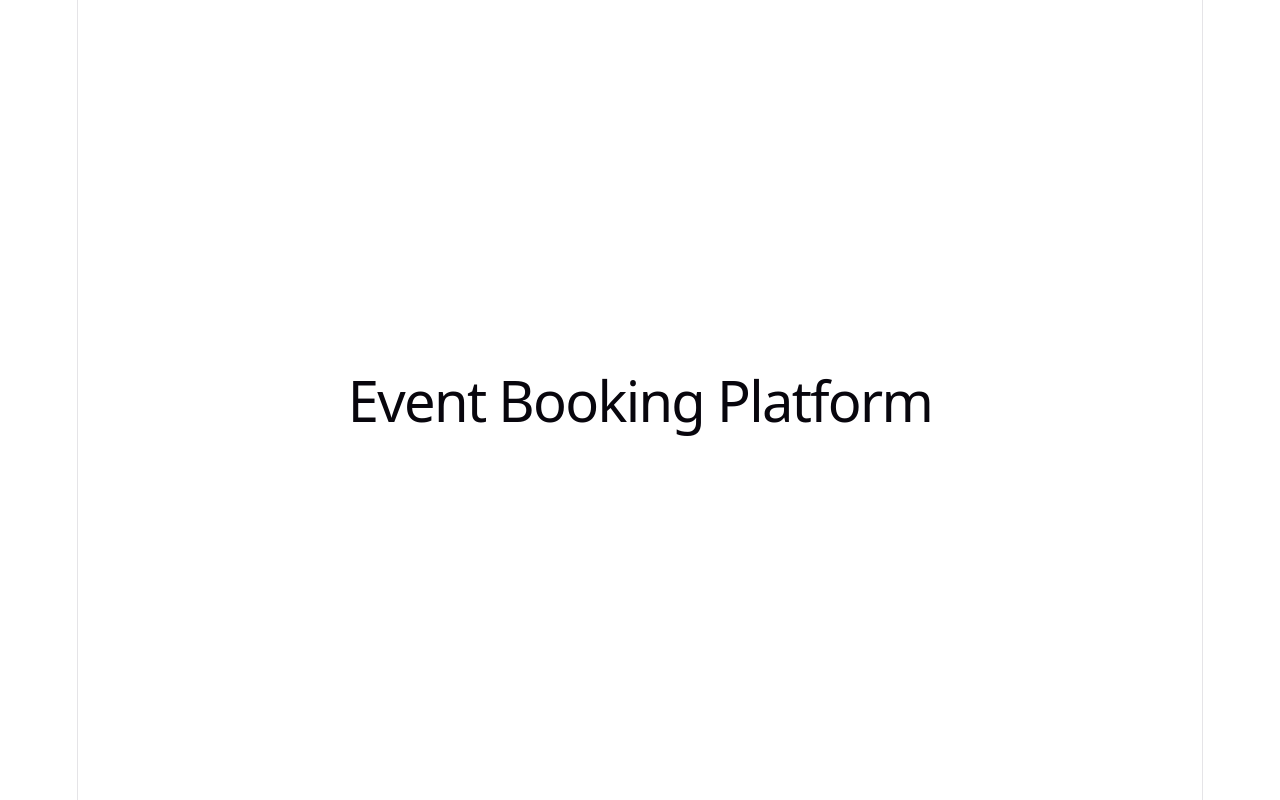
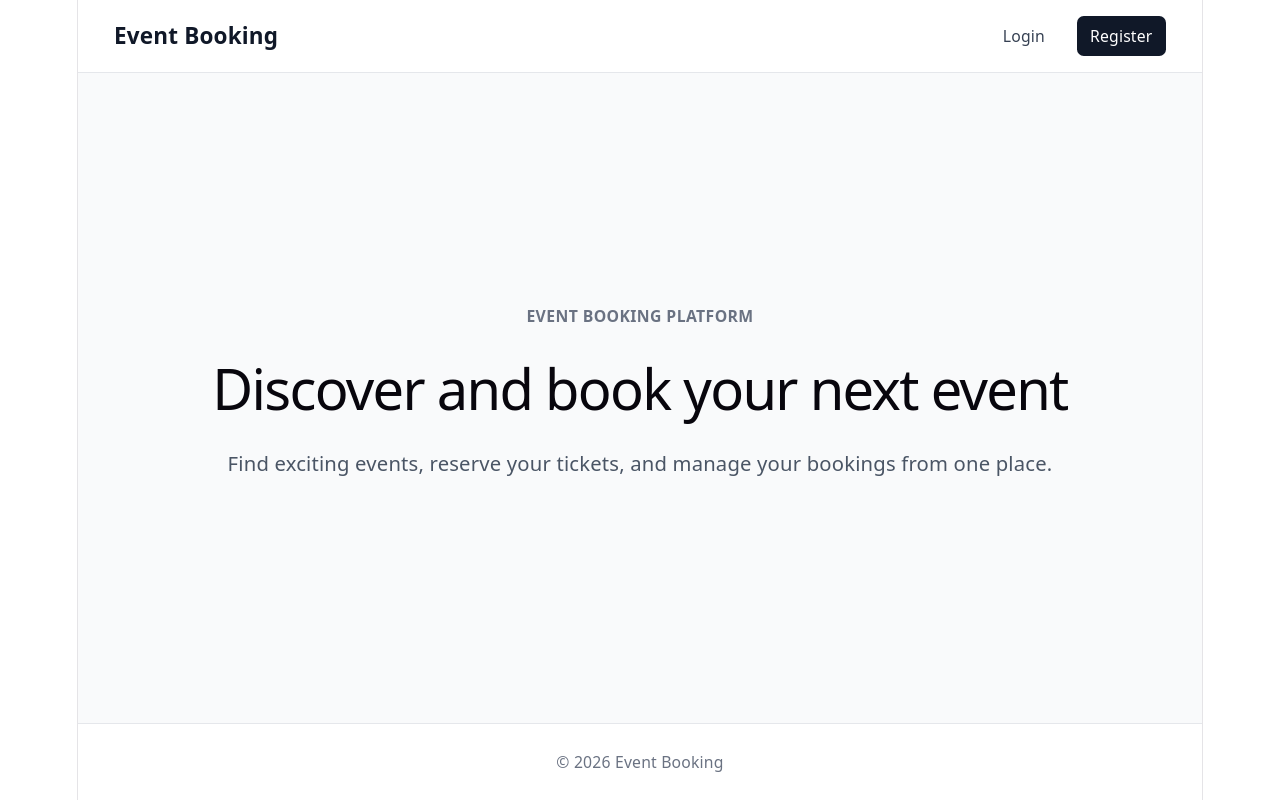
Before and after one commit to pradeep1928/event-booking-platform, a React (Vite) app in the folder frontend/: page / in a window 1280 px wide. Built offline with nearby package versions, Linux system fonts and the light colour scheme; no server answers; the HTML template or start-up script is replaced by a standard one.

Commit message:
home-page, not-found-page, applayout, paublic layout components created

```diff
--- a/frontend/src/App.tsx
+++ b/frontend/src/App.tsx
@@ -1,13 +1,14 @@
 
 import './App.css'
+import { BrowserRouter } from "react-router-dom";
+import AppRouter from "./routes/AppRouter";
+
 
 function App() {
   return (
-    <div className="flex min-h-screen items-center justify-center">
-      <h1 className="text-4xl font-bold">
-        Event Booking Platform
-      </h1>
-    </div>
+     <BrowserRouter>
+      <AppRouter />
+    </BrowserRouter>
   );
 }
 
--- /dev/null
+++ b/frontend/src/components/ui/PageLoader.tsx
@@ -0,0 +1,16 @@
+const PageLoader = () => {
+  return (
+    <div
+      className="flex min-h-[50vh] items-center justify-center"
+      role="status"
+      aria-label="Loading page"
+    >
+      <div
+        className="h-8 w-8 animate-spin rounded-full border-4 border-gray-300 border-t-gray-900"
+        aria-hidden="true"
+      />
+    </div>
+  );
+};
+
+export default PageLoader;
--- /dev/null
+++ b/frontend/src/layouts/AppLayout.tsx
@@ -0,0 +1,43 @@
+import { Link, Outlet } from "react-router-dom";
+
+const AppLayout = () => {
+  return (
+    <div className="flex min-h-screen flex-col bg-gray-50">
+      <header className="border-b border-gray-200 bg-white">
+        <nav
+          aria-label="Application navigation"
+          className="mx-auto flex h-16 w-full max-w-7xl items-center justify-between px-4 sm:px-6 lg:px-8"
+        >
+          <Link
+            to="/"
+            className="text-lg font-bold text-gray-900 focus:outline-none focus:ring-2 focus:ring-gray-900 focus:ring-offset-2 sm:text-xl"
+          >
+            Event Booking
+          </Link>
+
+          <div className="flex items-center gap-2 sm:gap-4">
+            <Link
+              to="/events"
+              className="rounded-md px-3 py-2 text-sm font-medium text-gray-700 hover:bg-gray-100 focus:outline-none focus:ring-2 focus:ring-gray-900 focus:ring-offset-2"
+            >
+              Events
+            </Link>
+
+            <Link
+              to="/bookings"
+              className="rounded-md px-3 py-2 text-sm font-medium text-gray-700 hover:bg-gray-100 focus:outline-none focus:ring-2 focus:ring-gray-900 focus:ring-offset-2"
+            >
+              My Bookings
+            </Link>
+          </div>
+        </nav>
+      </header>
+
+      <main className="mx-auto w-full max-w-7xl flex-1 px-4 py-6 sm:px-6 sm:py-8 lg:px-8 lg:py-10">
+        <Outlet />
+      </main>
+    </div>
+  );
+};
+
+export default AppLayout;
--- /dev/null
+++ b/frontend/src/layouts/PublicLayout.tsx
@@ -0,0 +1,49 @@
+import { Link, Outlet } from "react-router-dom";
+
+const PublicLayout = () => {
+  return (
+    <div className="flex min-h-screen flex-col bg-gray-50">
+      <header className="border-b border-gray-200 bg-white">
+        <nav
+          aria-label="Main navigation"
+          className="mx-auto flex h-16 w-full max-w-7xl items-center justify-between px-4 sm:px-6 lg:px-8"
+        >
+          <Link
+            to="/"
+            className="text-lg font-bold text-gray-900 focus:outline-none focus:ring-2 focus:ring-gray-900 focus:ring-offset-2 sm:text-xl"
+          >
+            Event Booking
+          </Link>
+
+          <div className="flex items-center gap-2 sm:gap-4">
+            <Link
+              to="/login"
+              className="rounded-md px-3 py-2 text-sm font-medium text-gray-700 hover:bg-gray-100 focus:outline-none focus:ring-2 focus:ring-gray-900 focus:ring-offset-2"
+            >
+              Login
+            </Link>
+
+            <Link
+              to="/register"
+              className="rounded-md bg-gray-900 px-3 py-2 text-sm font-medium text-white hover:bg-gray-800 focus:outline-none focus:ring-2 focus:ring-gray-900 focus:ring-offset-2"
+            >
+              Register
+            </Link>
+          </div>
+        </nav>
+      </header>
+
+      <main className="flex-1">
+        <Outlet />
+      </main>
+
+      <footer className="border-t border-gray-200 bg-white">
+        <div className="mx-auto w-full max-w-7xl px-4 py-6 text-center text-sm text-gray-500 sm:px-6 lg:px-8">
+          © {new Date().getFullYear()} Event Booking
+        </div>
+      </footer>
+    </div>
+  );
+};
+
+export default PublicLayout;
--- /dev/null
+++ b/frontend/src/pages/HomePage.tsx
@@ -0,0 +1,22 @@
+const HomePage = () => {
+  return (
+    <section className="mx-auto flex min-h-[calc(100vh-9rem)] w-full max-w-4xl items-center px-4 py-12 sm:px-6 lg:px-8">
+      <div className="w-full text-center">
+        <p className="text-sm font-semibold uppercase tracking-wide text-gray-500">
+          Event Booking Platform
+        </p>
+
+        <h1 className="mt-4 text-3xl font-bold tracking-tight text-gray-900 sm:text-4xl md:text-5xl lg:text-6xl">
+          Discover and book your next event
+        </h1>
+
+        <p className="mx-auto mt-5 text-base leading-7 text-gray-600 sm:text-lg">
+          Find exciting events, reserve your tickets, and manage your
+          bookings from one place.
+        </p>
+      </div>
+    </section>
+  );
+};
+
+export default HomePage;
--- /dev/null
+++ b/frontend/src/pages/NotFoundPage.tsx
@@ -0,0 +1,21 @@
+const NotFoundPage = () => {
+  return (
+    <main className="flex min-h-[70vh] items-center justify-center px-4">
+      <div className="text-center">
+        <p className="text-7xl font-bold tracking-tight text-gray-900 sm:text-8xl">
+          404
+        </p>
+
+        <h1 className="mt-4 text-2xl font-bold text-gray-900 sm:text-3xl">
+          Page not found
+        </h1>
+
+        <p className="mt-3 text-sm text-gray-600 sm:text-base">
+          The page you're looking for doesn't exist.
+        </p>
+      </div>
+    </main>
+  );
+};
+
+export default NotFoundPage;
--- /dev/null
+++ b/frontend/src/routes/AppRouter.tsx
@@ -0,0 +1,37 @@
+import { lazy, Suspense } from "react";
+import { Route, Routes } from "react-router-dom";
+
+import AppLayout from "../layouts/AppLayout";
+import PublicLayout from "../layouts/PublicLayout";
+import PageLoader from "../components/ui/PageLoader";
+
+const HomePage = lazy(() => import("../pages/HomePage"));
+const NotFoundPage = lazy(() => import("../pages/NotFoundPage"));
+
+const AppRouter = () => {
+  return (
+    <Suspense fallback={<PageLoader />}>
+      <Routes>
+        {/* Public routes */}
+        <Route element={<PublicLayout />}>
+          <Route path="/" element={<HomePage />} />
+        </Route>
+
+        {/* Protected/application routes - authentication will be added later */}
+        <Route element={<AppLayout />}>
+          {/* Future routes */}
+          {/*
+          <Route path="/events" element={<EventsPage />} />
+          <Route path="/events/:id" element={<EventDetailsPage />} />
+          <Route path="/bookings" element={<MyBookingsPage />} />
+          */}
+        </Route>
+
+        {/* 404 */}
+        <Route path="*" element={<NotFoundPage />} />
+      </Routes>
+    </Suspense>
+  );
+};
+
+export default AppRouter;
```
